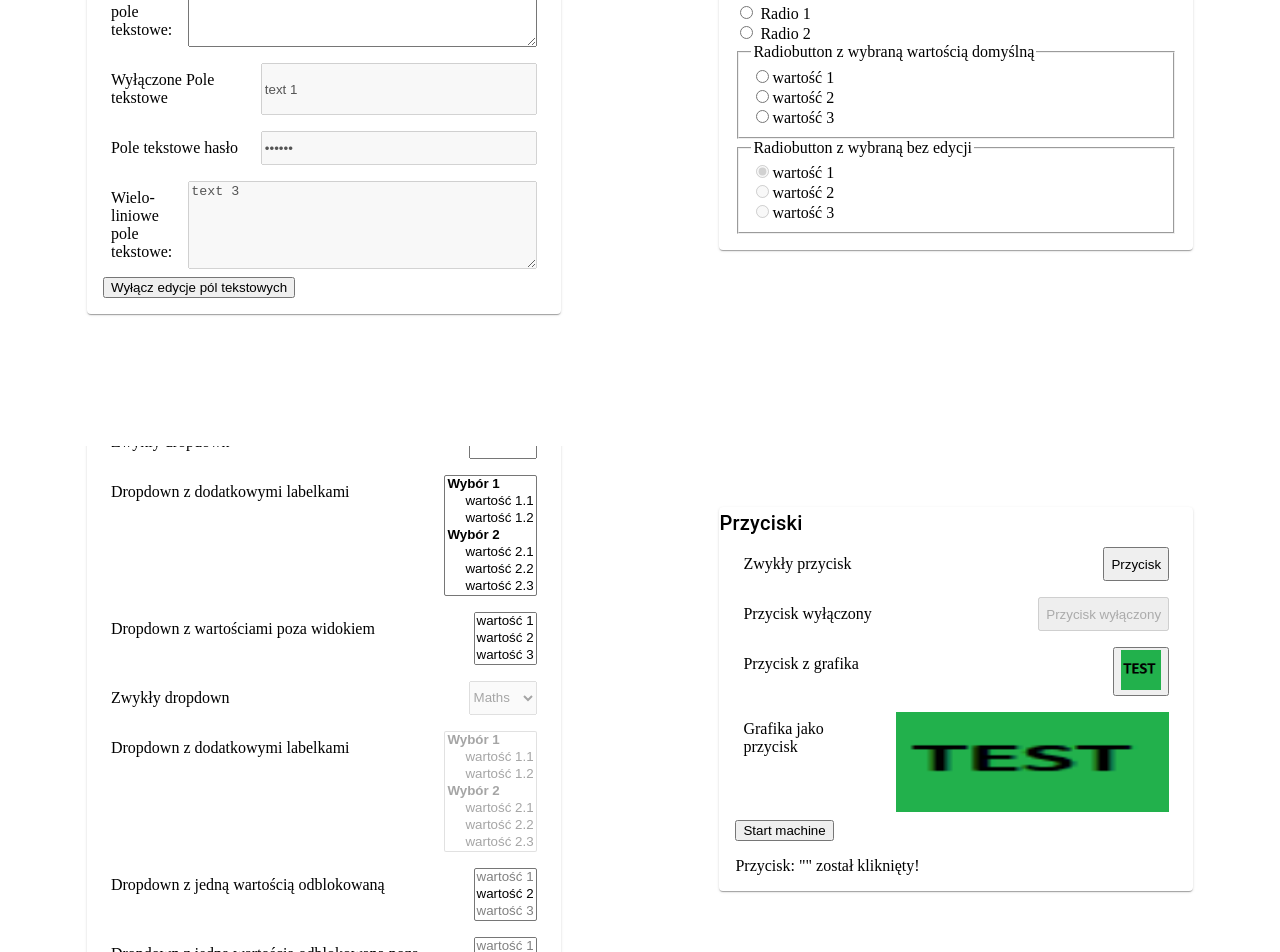
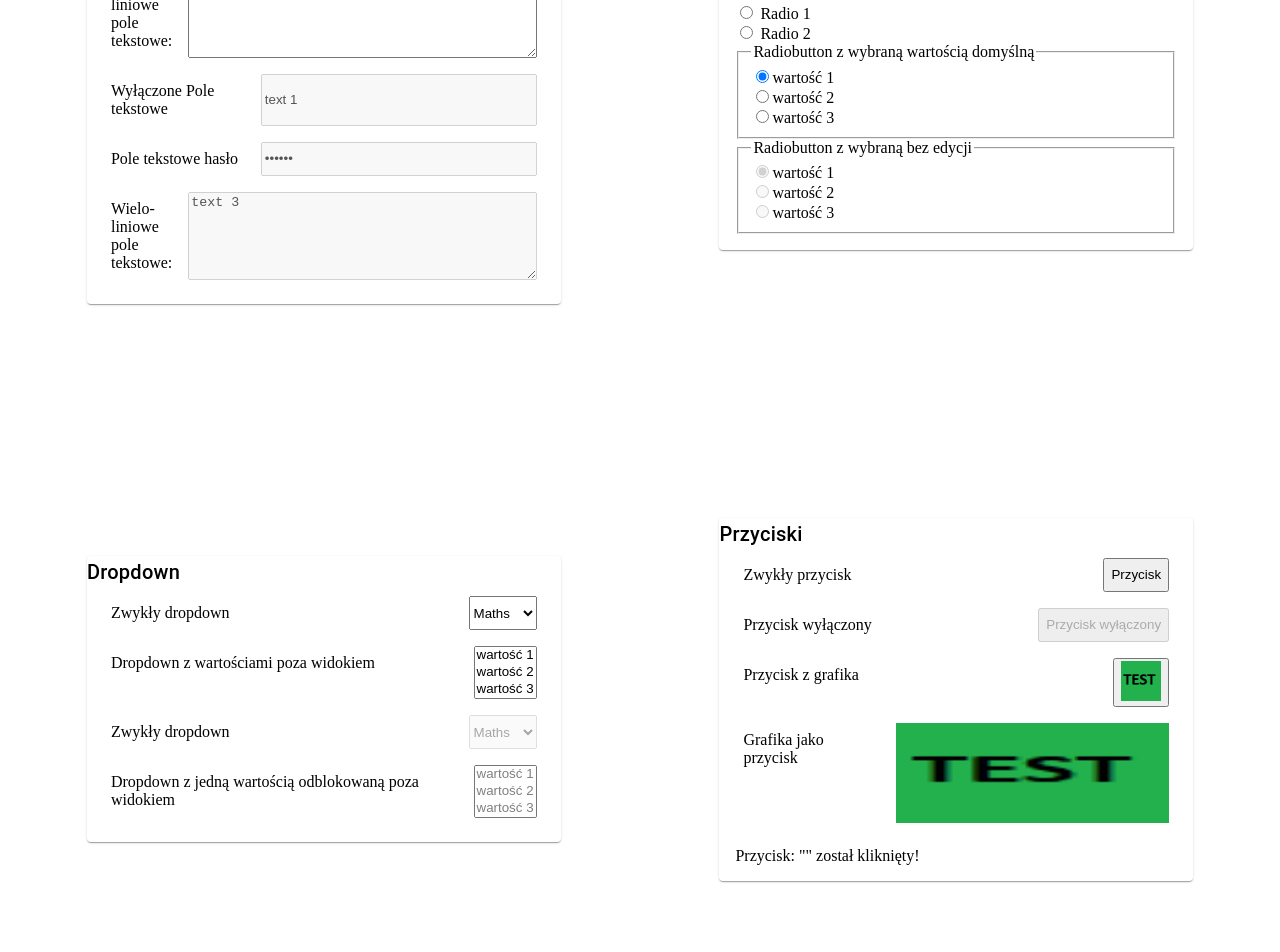
Before and after one commit to WilkWolf/aplikacjaTestowa, an Angular app: page /standardControls in a window 1280 px wide. Shown: the part 338-1290 px from the top of the page. Built offline with nearby package versions, Linux system fonts and the light colour scheme.

Commit message:
Removed controls

```diff
--- a/src/app/duplicated-controls/duplicated-controls.component.html
+++ b/src/app/duplicated-controls/duplicated-controls.component.html
@@ -4,10 +4,6 @@
         <mat-card>
             <mat-card-title>Pola tekstowe</mat-card-title>
             <mat-card-content>
-                <div class="form-row">
-                    <label>Pole tekstowe</label>
-                    <input type="text" name="pole_tekstowe" />
-                </div>
                 <div class="form-row">
                     <label>Pole tekstowe</label>
                     <input type="text" name="pole_tekstowe" />
@@ -24,38 +20,29 @@
         <mat-card>
             <mat-card-title>Checkboxy</mat-card-title>
             <mat-card-content>
-                <input type="checkbox" name="checkbox_on" value="on" checked> checkbox
-                <input type="checkbox" name="checkbox_on" value="off"> checkbox
-                <input type="checkbox" name="checkbox_on" value="on" checked disabled> checkbox
-                <input type="checkbox" name="checkbox_on" value="off" disabled> checkbox
-            </mat-card-content>
-            <mat-card-title>Radiobutton</mat-card-title>
-            <mat-card-content>
-                <label>Radiobutton bez wybranej wartości domyślnej</label>
-                <div>
-                    <br>
-                    <input type="radio" name="radio" value="radio"> Radio
-                    <br>
-                    <input type="radio" name="radio" value="radio"> Radio
-                    <br>
+                <div class="form-row">
+                    <input type="checkbox" name="checkbox_on" value="on" checked> checkbox
+                    <input type="checkbox" name="checkbox_on" value="on" checked> checkbox
                 </div>
-                <div>
-                    <fieldset>
-                        <legend>Radiobutton z wybraną wartością domyślną</legend>
-                        <div>
-                            <input type="radio" name="drone" value="wartość" checked />
-                            <label for="wartość">wartość</label>
-                        </div>
-                        <div>
-                            <input type="radio" name="drone" value="wartość" />
-                            <label for="wartość">wartość</label>
-                        </div>
-                        <div>
-                            <input type="radio" name="drone" value="wartość" />
-                            <label for="wartość">wartość</label>
-                        </div>
-                    </fieldset>
+                <mat-divider></mat-divider>
+                <div class="form-row">
+                    <input type="checkbox" name="checkbox_on" value="off"> checkbox
+                    <input type="checkbox" name="checkbox_on" value="off"> checkbox
+
                 </div>
+                <mat-divider></mat-divider>
+                <div class="form-row">
+                    <input type="checkbox" name="checkbox_on" value="on" checked disabled> checkbox
+                    <input type="checkbox" name="checkbox_on" value="on" checked disabled> checkbox
+
+                </div>
+                <mat-divider></mat-divider>
+                <div class="form-row">
+                    <input type="checkbox" name="checkbox_on" value="off" disabled> checkbox
+                    <input type="checkbox" name="checkbox_on" value="off" disabled> checkbox
+
+                </div>
+
             </mat-card-content>
         </mat-card>
     </mat-grid-tile>
@@ -83,15 +70,7 @@
                         <option value="Wartosc3">Wartosc 3</option>
                     </select>
                 </div>
-                <div class="form-row">
-                    <label>Zwykły dropdown</label>
-                    <select name="dropdown">
-                        <option value="Wartosc0" selected>Wartosc 0</option>
-                        <option value="Wartosc1">Wartosc 1</option>
-                        <option value="Wartosc2">Wartosc 2</option>
-                        <option value="Wartosc3">Wartosc 3</option>
-                    </select>
-                </div>
+
             </mat-card-content>
         </mat-card>
 
@@ -112,10 +91,6 @@
                     <button (click)="changeValue('zwykły przycisk 2')">Przycisk</button>
                 </div>
 
-                <div class="form-row">
-                    <button (click)="changeValue('zwykły przycisk 3')">Przycisk</button>
-                </div>
-
                 <p>Przycisk "{{label}}" został wciśnięty</p>
 
                 <div class="form-row">
@@ -134,16 +109,6 @@
                     </button>
                 </div>
 
-
-                <div class="form-row">
-                    <label>Przycisk z grafika</label>
-                    <button>
-                        <img src="assets/test.png" alt="buttonpng" height="40px" width="40px"
-                            (click)="changeValue('przycisk z obrazkiem 3')" />
-                    </button>
-                </div>
-
-
                 <div class="form-row">
                     <label>Grafika jako przycisk</label>
                     <input type="image" inputmode="true" src="assets/test.png" alt="buttonpng" height="40px"
@@ -155,13 +120,6 @@
                     <input type="image" inputmode="true" src="assets/test.png" alt="buttonpng" class="imageButton"
                         (click)="changeValue('przycisk jako obraz 2')">
                 </div>
-
-
-
-                <form>
-                    <input type="button" value="Start machine" accesskey="s" onclick="changeValue()" />
-                </form>
-
             </mat-card-content>
         </mat-card>
     </mat-grid-tile>
--- a/src/app/standard-controls/standard-controls.component.html
+++ b/src/app/standard-controls/standard-controls.component.html
@@ -29,10 +29,7 @@
                     <textarea rows="5" cols="43" name="niedostepne_wielo-liniowe_pole_tekstowe_z_wartoscia"
                         disabled>text 3</textarea>
                 </div>
-                <!--
-                    <div class="form-row"> -->
-                <button>Wyłącz edycje pól tekstowych</button>
-                <!-- </div> -->
+
 
             </mat-card-content>
         </mat-card>
@@ -62,15 +59,15 @@
                     <fieldset>
                         <legend>Radiobutton z wybraną wartością domyślną</legend>
                         <div>
-                            <input type="radio" name="drone" value="wartość 1" checked />
+                            <input type="radio" name="radio2" value="wartość 1" checked />
                             <label for="wartość 1">wartość 1</label>
                         </div>
                         <div>
-                            <input type="radio" name="drone" value="wartość 2" />
+                            <input type="radio" name="radio2" value="wartość 2" />
                             <label for="wartość 2">wartość 2</label>
                         </div>
                         <div>
-                            <input type="radio" name="drone" value="wartość 3" />
+                            <input type="radio" name="radio2" value="wartość 3" />
                             <label for="wartość 3">wartość 3</label>
                         </div>
                     </fieldset>
@@ -78,34 +75,19 @@
                     <fieldset disabled>
                         <legend>Radiobutton z wybraną bez edycji</legend>
                         <div>
-                            <input type="radio" name="drone" value="wartość 1" checked />
+                            <input type="radio" name="radio3" value="wartość 1" checked />
                             <label for="wartość 1">wartość 1</label>
                         </div>
                         <div>
-                            <input type="radio" name="drone" value="wartość 2" />
+                            <input type="radio" name="radio3" value="wartość 2" />
                             <label for="wartość 2">wartość 2</label>
                         </div>
                         <div>
-                            <input type="radio" name="drone" value="wartość 3" />
+                            <input type="radio" name="radio3" value="wartość 3" />
                             <label for="wartość 3">wartość 3</label>
                         </div>
                     </fieldset>
 
-                    <!-- <fieldset>
-                            <legend>Radiobutton z wybraną wartością domyślną</legend>
-                            <div>
-                                <input type="radio" name="drone" value="wartość 1" checked />
-                                <label for="huey">Huey</label>
-                            </div>
-                            <div>
-                                <input type="radio" name="drone" value="wartość 2" />
-                                <label for="dewey">Dewey</label>
-                            </div>
-                            <div>
-                                <input type="radio" name="drone" value="wartość 3" />
-                                <label for="louie">Louie</label>
-                            </div>
-                        </fieldset> -->
 
                 </div>
             </mat-card-content>
@@ -125,22 +107,7 @@
                     </select>
                 </div>
 
-                <div class="form-row">
-                    <label>
-                        Dropdown z dodatkowymi labelkami
-                    </label>
-                    <select name="wybor" multiple size="7">
-                        <optgroup label="Wybór 1">
-                            <option value="wartość 1.1">wartość 1.1</option>
-                            <option value="wartość 1.2">wartość 1.2</option>
-                        </optgroup>
-                        <optgroup label="Wybór 2">
-                            <option value="wartość 2.1">wartość 2.1</option>
-                            <option value="wartość 2.2">wartość 2.2</option>
-                            <option value="wartość 2.3">wartość 2.3</option>
-                        </optgroup>
-                    </select>
-                </div>
+
 
                 <div class="form-row">
                     <label>
@@ -164,24 +131,9 @@
                     </select>
                 </div>
 
-                <div class="form-row">
-                    <label>
-                        Dropdown z dodatkowymi labelkami
-                    </label>
-                    <select name="wybor" multiple size="7" disabled>
-                        <optgroup label="Wybór 1">
-                            <option value="wartość 1.1">wartość 1.1</option>
-                            <option value="wartość 1.2">wartość 1.2</option>
-                        </optgroup>
-                        <optgroup label="Wybór 2">
-                            <option value="wartość 2.1">wartość 2.1</option>
-                            <option value="wartość 2.2">wartość 2.2</option>
-                            <option value="wartość 2.3">wartość 2.3</option>
-                        </optgroup>
-                    </select>
-                </div>
 
-                <div class="form-row">
+
+                <!-- <div class="form-row">
                     <label>
                         Dropdown z jedną wartością odblokowaną
                     </label>
@@ -190,7 +142,7 @@
                         <option value="wartość 2">wartość 2</option>
                         <option value="wartość 3" disabled>wartość 3</option>
                     </select>
-                </div>
+                </div> -->
 
                 <div class="form-row">
                     <label>
@@ -239,10 +191,6 @@
                         (click)="changeValue('przycisk jako obrazek 1')">
                 </div>
 
-
-                <form>
-                    <input type="button" value="Start machine" accesskey="s" (click)="changeValue('zwykły 2')" />
-                </form>
                 <p>Przycisk: "{{label}}" został kliknięty!</p>
             </mat-card-content>
         </mat-card>
```
